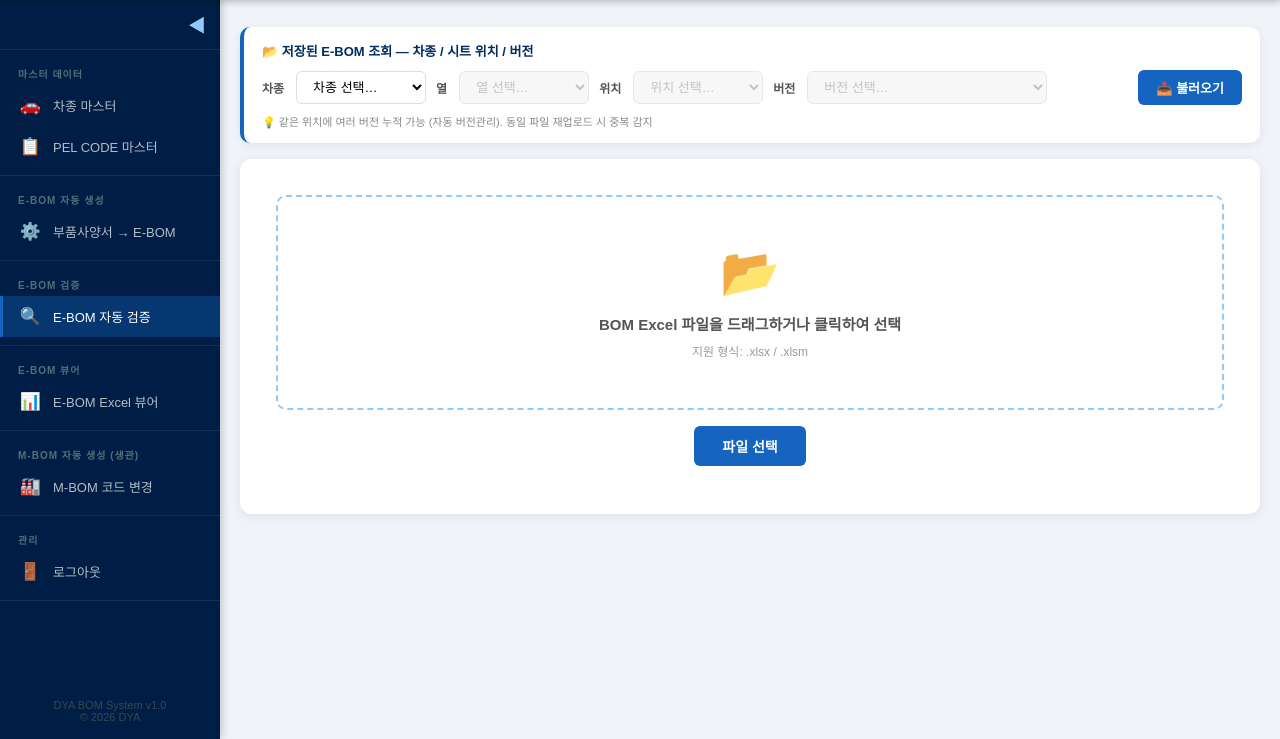
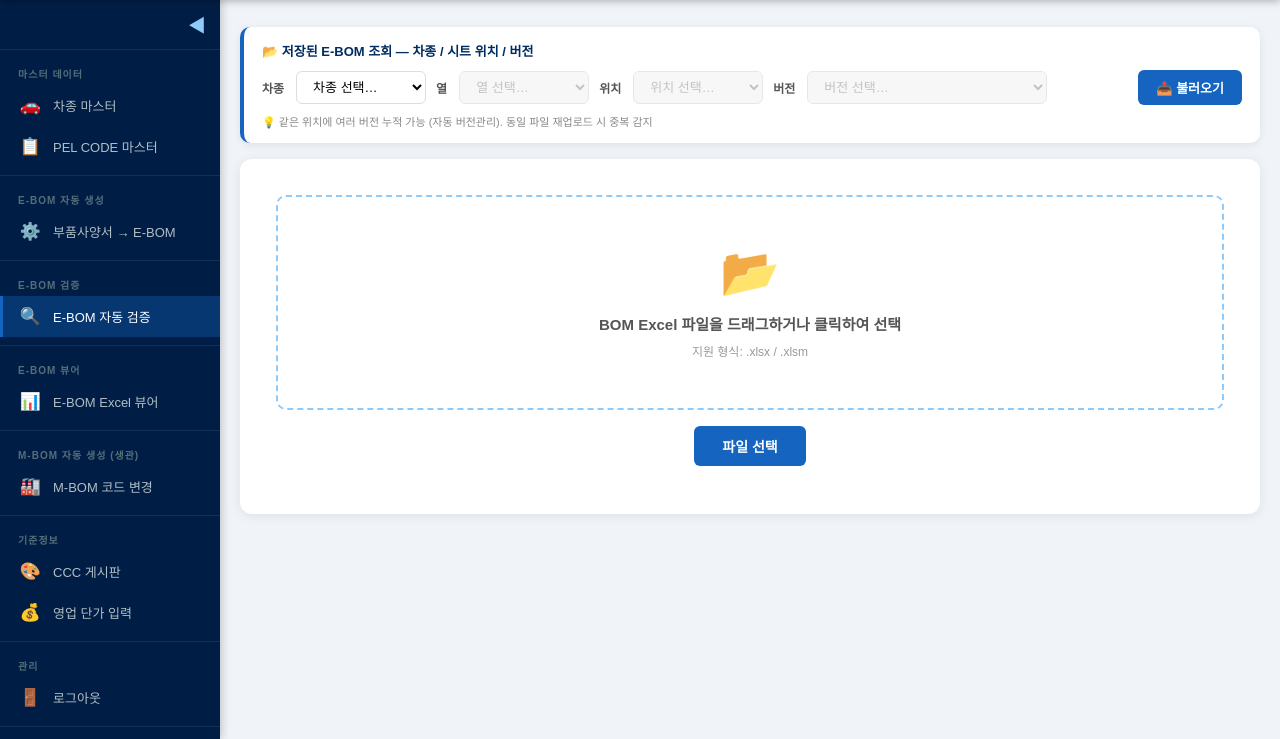
Before and after one commit to goldbird777/DYA, a Python web app: template EBOM/bom_web/templates/index.html in a window 1280 px wide. Shown: the part 61-800 px from the top of the page. Run offline with Jinja, Linux system fonts and the light colour scheme; the template is opened without the code that fills it, so the values that code supplies are empty.

Commit message:
feat: 사이드바에 CCC 게시판 + 영업 단가 입력 메뉴 추가
Co-Authored-By: Claude Sonnet 4.6 <noreply@anthropic.com>

```diff
--- a/EBOM/bom_web/templates/index.html
+++ b/EBOM/bom_web/templates/index.html
@@ -338,6 +338,17 @@
     <a class="menu-item" href="/m-bom">
       <span class="m-icon">🏭</span>
       <span class="m-text">M-BOM 코드 변경</span>
+    </a>
+  </div>
+  <div class="menu-section">
+    <div class="menu-label">기준정보</div>
+    <a class="menu-item" href="/ccc">
+      <span class="m-icon">🎨</span>
+      <span class="m-text">CCC 게시판</span>
+    </a>
+    <a class="menu-item" href="/sales/price">
+      <span class="m-icon">💰</span>
+      <span class="m-text">영업 단가 입력</span>
     </a>
   </div>
   <div class="menu-section">
```
